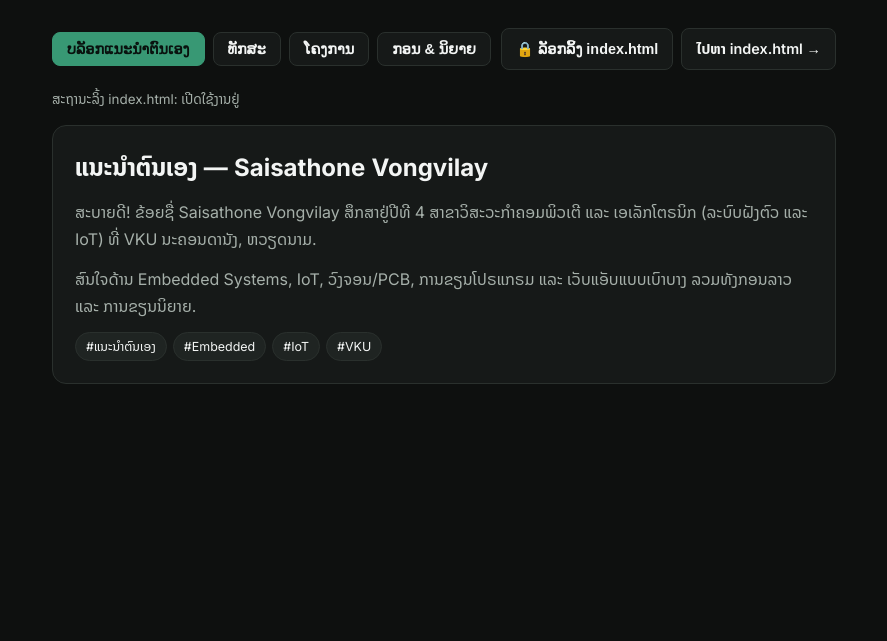
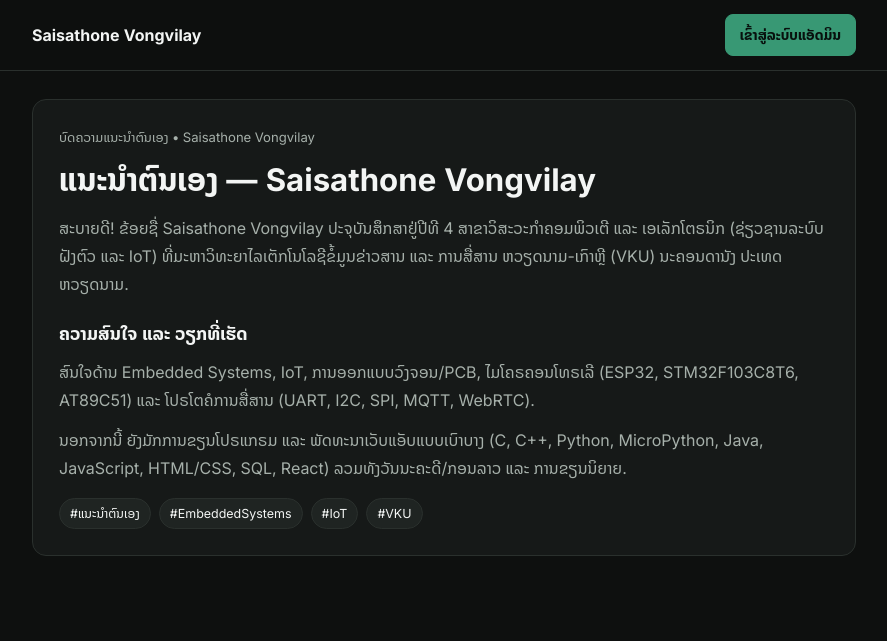
Before and after one commit to vong7878/block, a plain HTML site: page Admin Studio.html in a window 1280 px wide. Shown: the whole page, without its empty margins (196-1083 px from the left). Drawn offline with Linux system fonts and the light colour scheme.

Commit message:
Update Admin Studio.html

```diff
--- a/Admin Studio.html
+++ b/Admin Studio.html
@@ -1,4 +1,3 @@
-
 <!DOCTYPE html>
 <html lang="lo">
 <head>
@@ -17,7 +16,8 @@
       --muted: #a6b0aa;
       --border: #2a302d;
       --accent: #389874;
-      --warn: #eab308;
+      --accent-hover: #45b088;
+      --danger: #f04438;
     }
     * { box-sizing: border-box; }
     body {
@@ -25,218 +25,248 @@
       font-family: 'Noto Sans Lao', 'Inter', sans-serif;
       background: var(--bg);
       color: var(--text);
-      line-height: 1.7;
+      line-height: 1.75;
+    }
+    .topbar {
+      position: sticky;
+      top: 0;
+      z-index: 20;
+      background: rgba(14, 16, 15, 0.92);
+      backdrop-filter: blur(10px);
+      border-bottom: 1px solid var(--border);
+    }
+    .topbar-inner {
+      max-width: 860px;
+      margin: 0 auto;
+      padding: 14px 18px;
+      display: flex;
+      align-items: center;
+      justify-content: space-between;
+      gap: 12px;
+      flex-wrap: wrap;
+    }
+    .brand {
+      font-weight: 700;
+      font-size: 1rem;
+    }
+    .btn {
+      display: inline-flex;
+      align-items: center;
+      justify-content: center;
+      gap: 6px;
+      padding: 8px 14px;
+      border-radius: 8px;
+      border: 1px solid var(--border);
+      background: var(--soft);
+      color: var(--text);
+      font-family: inherit;
+      font-size: 0.88rem;
+      font-weight: 600;
+      cursor: pointer;
+      text-decoration: none;
+    }
+    .btn:hover {
+      background: #272e2b;
+    }
+    .btn-primary {
+      background: var(--accent);
+      border-color: var(--accent);
+      color: #08100d;
+    }
+    .btn-primary:hover {
+      background: var(--accent-hover);
+      border-color: var(--accent-hover);
     }
     .wrap {
-      max-width: 820px;
+      max-width: 860px;
       margin: 0 auto;
-      padding: 28px 18px 60px;
+      padding: 28px 18px 64px;
     }
-    .top-bar {
-      display: flex;
-      flex-wrap: wrap;
-      align-items: center;
-      justify-content: space-between;
-      gap: 10px;
+    .article-card {
+      background: var(--card);
+      border: 1px solid var(--border);
+      border-radius: 14px;
+      padding: 26px;
       margin-bottom: 18px;
     }
-    .nav {
+    .meta {
+      font-size: 0.82rem;
+      color: var(--muted);
+      margin-bottom: 10px;
+    }
+    h1 {
+      margin: 0 0 14px;
+      font-size: clamp(1.4rem, 3vw, 1.95rem);
+      line-height: 1.32;
+    }
+    h2 {
+      margin: 20px 0 8px;
+      font-size: 1.12rem;
+      color: var(--text);
+    }
+    p {
+      margin: 0 0 12px;
+      color: var(--muted);
+    }
+    .tags {
       display: flex;
       flex-wrap: wrap;
       gap: 8px;
+      margin-top: 16px;
     }
-    .nav button, .btn-link {
-      background: var(--card);
+    .tag {
+      background: var(--soft);
+      border: 1px solid var(--border);
+      padding: 4px 10px;
+      border-radius: 999px;
+      font-size: 0.78rem;
       color: var(--text);
-      border: 1px solid var(--border);
-      padding: 8px 14px;
-      border-radius: 8px;
-      cursor: pointer;
-      font-size: 0.9rem;
-      font-weight: 600;
-      text-decoration: none;
-      display: inline-flex;
+    }
+    .modal-backdrop {
+      position: fixed;
+      inset: 0;
+      z-index: 50;
+      background: rgba(0, 0, 0, 0.72);
+      display: flex;
       align-items: center;
-      gap: 6px;
+      justify-content: center;
+      padding: 16px;
     }
-    .nav button.active {
-      background: var(--accent);
-      border-color: var(--accent);
-      color: #09110e;
+    .hidden {
+      display: none !important;
     }
-    .btn-link.locked {
-      opacity: 0.55;
-      border-style: dashed;
-    }
-    .lock-btn.is-locked {
-      border-color: var(--warn);
-      color: var(--warn);
-    }
-    .card {
+    .modal-box {
+      width: 100%;
+      max-width: 400px;
       background: var(--card);
       border: 1px solid var(--border);
       border-radius: 14px;
       padding: 22px;
-      margin-bottom: 16px;
     }
-    h1, h2, h3 { margin: 0 0 10px; }
-    p { margin: 0 0 12px; color: var(--muted); }
-    .tags { display: flex; flex-wrap: wrap; gap: 6px; margin-top: 12px; }
-    .tag {
+    .modal-box h3 {
+      margin: 0 0 8px;
+      font-size: 1.1rem;
+    }
+    .modal-box p {
+      font-size: 0.88rem;
+      margin-bottom: 14px;
+    }
+    .input {
+      width: 100%;
+      padding: 10px 12px;
+      border-radius: 8px;
+      border: 1px solid var(--border);
       background: var(--soft);
-      border: 1px solid var(--border);
-      padding: 3px 10px;
-      border-radius: 999px;
-      font-size: 0.78rem;
       color: var(--text);
+      font-family: inherit;
+      font-size: 0.95rem;
+      margin-bottom: 10px;
     }
-    .hidden { display: none; }
-    .grid {
-      display: grid;
-      grid-template-columns: repeat(auto-fit, minmax(220px, 1fr));
-      gap: 12px;
-      margin-top: 12px;
+    .input:focus {
+      outline: 2px solid rgba(56, 152, 116, 0.45);
+      border-color: var(--accent);
     }
-    .box {
-      background: var(--soft);
-      border: 1px solid var(--border);
-      border-radius: 10px;
-      padding: 14px;
+    .error-msg {
+      color: var(--danger);
+      font-size: 0.84rem;
+      margin-bottom: 10px;
     }
-    .box h3 { font-size: 1rem; margin-bottom: 6px; }
-    .box p { margin: 0; font-size: 0.88rem; }
-    .status-note {
-      font-size: 0.84rem;
-      color: var(--muted);
-      margin-bottom: 14px;
+    .modal-actions {
+      display: flex;
+      justify-content: flex-end;
+      gap: 8px;
+      margin-top: 6px;
     }
   </style>
 </head>
 <body>
-  <div class="wrap">
-    <div class="top-bar">
-      <div class="nav" id="roomNav">
-        <button class="active" data-room="intro">ບລັອກແນະນຳຕົນເອງ</button>
-        <button data-room="skills">ທັກສະ</button>
-        <button data-room="projects">ໂຄງການ</button>
-        <button data-room="lit">ກອນ &amp; ນິຍາຍ</button>
-      </div>
+  <header class="topbar">
+    <div class="topbar-inner">
+      <div class="brand">Saisathone Vongvilay</div>
+      <button type="button" id="openAdminLoginBtn" class="btn btn-primary">ເຂົ້າສູ່ລະບົບແອັດມິນ</button>
+    </div>
+  </header>
 
-      <div style="display:flex; gap:8px; flex-wrap:wrap;">
-        <button type="button" id="lockIndexBtn" class="btn-link lock-btn">🔒 ລັອກລິ້ງ index.html</button>
-        <a href="index.html" id="indexLink" class="btn-link">ໄປຫາ index.html →</a>
-      </div>
-    </div>
+  <main class="wrap">
+    <article class="article-card">
+      <div class="meta">ບົດຄວາມແນະນຳຕົນເອງ • Saisathone Vongvilay</div>
+      <h1>ແນະນຳຕົນເອງ — Saisathone Vongvilay</h1>
 
-    <div id="lockStatusNote" class="status-note">ສະຖານະລິ້ງ index.html: ເປີດໃຊ້ງານຢູ່</div>
+      <p>
+        ສະບາຍດີ! ຂ້ອຍຊື່ Saisathone Vongvilay ປະຈຸບັນສຶກສາຢູ່ປີທີ 4 ສາຂາວິສະວະກຳຄອມພິວເຕີ ແລະ ເອເລັກໂຕຣນິກ
+        (ຊ່ຽວຊານລະບົບຝັງຕົວ ແລະ IoT) ທີ່ມະຫາວິທະຍາໄລເຕັກໂນໂລຊີຂໍ້ມູນຂ່າວສານ ແລະ ການສື່ສານ ຫວຽດນາມ-ເກົາຫຼີ (VKU)
+        ນະຄອນດານັງ ປະເທດຫວຽດນາມ.
+      </p>
 
-    <section id="room-intro" class="card">
-      <h1>ແນະນຳຕົນເອງ — Saisathone Vongvilay</h1>
+      <h2>ຄວາມສົນໃຈ ແລະ ວຽກທີ່ເຮັດ</h2>
       <p>
-        ສະບາຍດີ! ຂ້ອຍຊື່ Saisathone Vongvilay ສຶກສາຢູ່ປີທີ 4 ສາຂາວິສະວະກຳຄອມພິວເຕີ ແລະ ເອເລັກໂຕຣນິກ
-        (ລະບົບຝັງຕົວ ແລະ IoT) ທີ່ VKU ນະຄອນດານັງ, ຫວຽດນາມ.
+        ສົນໃຈດ້ານ Embedded Systems, IoT, ການອອກແບບວົງຈອນ/PCB, ໄມໂຄຣຄອນໂທຣເລີ (ESP32, STM32F103C8T6, AT89C51)
+        ແລະ ໂປຣໂຕຄໍການສື່ສານ (UART, I2C, SPI, MQTT, WebRTC).
       </p>
       <p>
-        ສົນໃຈດ້ານ Embedded Systems, IoT, ວົງຈອນ/PCB, ການຂຽນໂປຣແກຣມ ແລະ ເວັບແອັບແບບເບົາບາງ
-        ລວມທັງກອນລາວ ແລະ ການຂຽນນິຍາຍ.
+        ນອກຈາກນີ້ ຍັງມັກການຂຽນໂປຣແກຣມ ແລະ ພັດທະນາເວັບແອັບແບບເບົາບາງ (C, C++, Python, MicroPython, Java,
+        JavaScript, HTML/CSS, SQL, React) ລວມທັງວັນນະຄະດີ/ກອນລາວ ແລະ ການຂຽນນິຍາຍ.
       </p>
+
       <div class="tags">
         <span class="tag">#ແນະນຳຕົນເອງ</span>
-        <span class="tag">#Embedded</span>
+        <span class="tag">#EmbeddedSystems</span>
         <span class="tag">#IoT</span>
         <span class="tag">#VKU</span>
       </div>
-    </section>
+    </article>
+  </main>
 
-    <section id="room-skills" class="card hidden">
-      <h2>ທັກສະ</h2>
-      <div class="grid">
-        <div class="box">
-          <h3>Hardware &amp; PCB</h3>
-          <p>ESP32, STM32F103C8T6, AT89C51, PCB, LTspice, Proteus 8, Keil uVision</p>
+  <div id="adminLoginModal" class="modal-backdrop hidden" role="dialog" aria-modal="true" aria-labelledby="adminLoginTitle">
+    <div class="modal-box">
+      <h3 id="adminLoginTitle">ເຂົ້າສູ່ລະບົບແອັດມິນ</h3>
+      <p>ປ້ອນລະຫັດຜ່ານແອັດມິນເພື່ອໄປຫາ Admin Studio.html</p>
+      <form id="adminLoginForm">
+        <input type="password" id="adminPassInput" class="input" placeholder="ປ້ອນລະຫັດຜ່ານ..." autocomplete="current-password" required />
+        <div id="adminPassError" class="error-msg hidden">ລະຫັດຜ່ານບໍ່ຖືກຕ້ອງ</div>
+        <div class="modal-actions">
+          <button type="button" id="cancelAdminLoginBtn" class="btn">ຍົກເລີກ</button>
+          <button type="submit" class="btn btn-primary">ເຂົ້າສູ່ລະບົບ</button>
         </div>
-        <div class="box">
-          <h3>Protocols</h3>
-          <p>UART, I2C, SPI, MQTT, WebRTC</p>
-        </div>
-        <div class="box">
-          <h3>Code &amp; Web</h3>
-          <p>C, C++, Python, MicroPython, Java, JavaScript, HTML/CSS, SQL, React</p>
-        </div>
-      </div>
-    </section>
-
-    <section id="room-projects" class="card hidden">
-      <h2>ໂຄງການ</h2>
-      <div class="grid">
-        <div class="box">
-          <h3>Smart Home ESP32</h3>
-          <p>ຫົວໜ້າທີມ ໂຄງການພື້ນຖານ 4 (Grade A)</p>
-        </div>
-        <div class="box">
-          <h3>IoT Weather</h3>
-          <p>ESP32 + Open-Meteo API + MQTT + Web Dashboard</p>
-        </div>
-        <div class="box">
-          <h3>YOLOv8 &amp; U-Net</h3>
-          <p>ກວດຈັບປ້າຍລົດ ແລະ ແບ່ງສ່ວນຮູບພາບດ້ວຍ PyTorch</p>
-        </div>
-      </div>
-    </section>
-
-    <section id="room-lit" class="card hidden">
-      <h2>ກອນ &amp; ນິຍາຍ</h2>
-      <div class="grid">
-        <div class="box">
-          <h3>ກອນລາວ</h3>
-          <p>ສຶກສາ, ແຕ່ງ ແລະ ວິເຄາະກອນລາວ</p>
-        </div>
-        <div class="box">
-          <h3>Light Novel</h3>
-          <p>บันทึกเวทมนตร์ของจอมเวทฝึกหัด (Leo &amp; Cookie)</p>
-        </div>
-      </div>
-    </section>
+      </form>
+    </div>
   </div>
 
   <script>
-    const buttons = document.querySelectorAll('#roomNav button');
-    const rooms = document.querySelectorAll('section[id^="room-"]');
-    const lockBtn = document.getElementById('lockIndexBtn');
-    const indexLink = document.getElementById('indexLink');
-    const lockNote = document.getElementById('lockStatusNote');
-    const LOCK_KEY = 'lock_index_link_v1';
+    const ADMIN_CODE = '99922246';
+    const openBtn = document.getElementById('openAdminLoginBtn');
+    const modal = document.getElementById('adminLoginModal');
+    const cancelBtn = document.getElementById('cancelAdminLoginBtn');
+    const form = document.getElementById('adminLoginForm');
+    const passInput = document.getElementById('adminPassInput');
+    const errorMsg = document.getElementById('adminPassError');
 
-    buttons.forEach((btn) => {
-      btn.addEventListener('click', () => {
-        const target = btn.dataset.room;
-        buttons.forEach((b) => b.classList.toggle('active', b === btn));
-        rooms.forEach((sec) => sec.classList.toggle('hidden', sec.id !== 'room-' + target));
-      });
+    openBtn.addEventListener('click', () => {
+      errorMsg.classList.add('hidden');
+      passInput.value = '';
+      modal.classList.remove('hidden');
+      passInput.focus();
     });
 
-    function renderLockState(isLocked) {
-      lockBtn.classList.toggle('is-locked', isLocked);
-      indexLink.classList.toggle('locked', isLocked);
-      lockBtn.textContent = isLocked ? '🔓 ປົດລັອກລິ້ງ index.html' : '🔒 ລັອກລິ້ງ index.html';
-      lockNote.textContent = isLocked
-        ? 'ສະຖານະລິ້ງ index.html: ຖືກລັອກໄວ້ (ກົດປົດລັອກກ່ອນຈຶ່ງເຂົ້າ index.html ໄດ້)'
-        : 'ສະຖານະລິ້ງ index.html: ເປີດໃຊ້ງານຢູ່';
-    }
-
-    let locked = localStorage.getItem(LOCK_KEY) === '1';
-    renderLockState(locked);
-
-    lockBtn.addEventListener('click', () => {
-      locked = !locked;
-      localStorage.setItem(LOCK_KEY, locked ? '1' : '0');
-      renderLockState(locked);
+    cancelBtn.addEventListener('click', () => {
+      modal.classList.add('hidden');
     });
 
-    indexLink.addEventListener('click', (e) => {
-      if (locked) {
-        e.preventDefault();
-        alert('ລິ້ງ index.html ຖືກລັອກໄວ້ ກະລຸນາກົດປົດລັອກກ່ອນ');
+    modal.addEventListener('click', (e) => {
+      if (e.target === modal) {
+        modal.classList.add('hidden');
+      }
+    });
+
+    form.addEventListener('submit', (e) => {
+      e.preventDefault();
+      if (passInput.value.trim() === ADMIN_CODE) {
+        errorMsg.classList.add('hidden');
+        sessionStorage.setItem('vongvilay_studio_authed_v1', '1');
+        window.location.href = 'Admin%20Studio.html';
+      } else {
+        errorMsg.classList.remove('hidden');
+        passInput.focus();
       }
     });
   </script>
```
